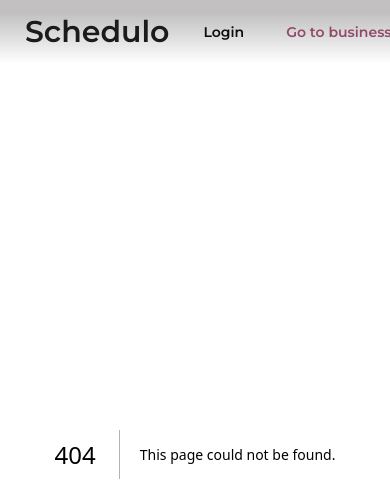
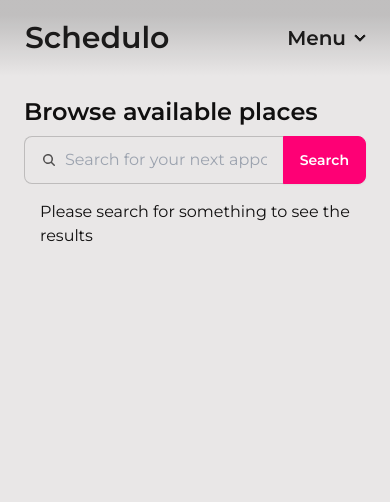
Before and after one commit to PetoMPP/Schedulo, a Next.js app in the folder schedulo-web/: page /search in a window 390 px wide. Before the commit this address had no page. Shown: the top 502 px of the page. Built offline with nearby package versions, Linux system fonts and the light colour scheme; what tailwindcss-animated would draw is missing.

Commit message:
front: adjust layout for mobile, add basic search results page

```diff
--- a/schedulo-web/app/components/input.tsx
+++ b/schedulo-web/app/components/input.tsx
@@ -1,3 +1,5 @@
+"use client";
+
 type InputProps = {
   name?: string;
   label?: string;
@@ -6,14 +8,28 @@ type InputProps = {
   value?: string;
   placeholder?: string;
   joinElements?: React.JSX.Element;
-}
+  onChange?: (e: React.ChangeEvent<HTMLInputElement>) => void;
+  onKeyDown?: (e: React.KeyboardEvent<HTMLInputElement>) => void;
+};
 
 export default function Input(props: InputProps) {
   const input = (
-        <label className={`input input-bordered flex items-center grow gap-2${props.joinElements ? " join-item" : ""}`}>
+    <label
+      className={`input input-bordered flex items-center grow gap-2${
+        props.joinElements ? " join-item" : ""
+      }`}
+    >
       {props.label}
       {props.svg}
-            <input name={props.name ? props.name : ""} type={props.type ? props.type : "text"} className="grow" placeholder={props.placeholder} />
+      <input
+        name={props.name ? props.name : ""}
+        type={props.type ? props.type : "text"}
+        className="grow"
+        placeholder={props.placeholder}
+        value={props.value}
+        onChange={(e) => props.onChange?.(e)}
+        onKeyDown={(e) => props.onKeyDown?.(e)}
+      />
     </label>
   );
   if (props.joinElements) {
--- a/schedulo-web/app/components/login-menu.tsx
+++ /dev/null
@@ -1,20 +0,0 @@
-'use client'
-
-import Link from "next/link"
-
-export default function LoginMenu() {
-    const clickMenu = () => document.getElementById("login-menu-summary")?.click();
-    return (
-        <ul className="menu menu-horizontal px-1">
-            <li className="min-w-36">
-                <details>
-                    <summary id="login-menu-summary">Login</summary>
-                    <ul className="bg-base-100 rounded-t-none p-2 flex flex-col gap-1">
-                        <li><Link onClick={clickMenu} href="/login">User</Link></li>
-                        <li><Link onClick={clickMenu} href="/biz/login">Bussiness owner</Link></li>
-                    </ul>
-                </details>
-            </li>
-        </ul>
-    )
-}
--- /dev/null
+++ b/schedulo-web/app/components/navbar-menu.tsx
@@ -0,0 +1,51 @@
+"use client";
+
+import Link from "next/link";
+import useIsBiz from "../hooks/is-biz";
+import useWindowWidth, { WindowWidth } from "../hooks/window-size";
+
+export default function NavbarMenu() {
+  const isBiz = useIsBiz();
+  const width = useWindowWidth();
+  const clickMenu = () =>
+    document.getElementById("navbar-menu-summary")?.click();
+  const links = isBiz
+    ? [
+        <Link href="/biz/login" className="btn btn-ghost">
+          Login
+        </Link>,
+        <Link href="/" className="btn btn-ghost text-secondary break-words">
+          Go to appointments portal
+        </Link>,
+      ]
+    : [
+        <Link href="/login" className="btn btn-ghost">
+          Login
+        </Link>,
+        <Link href="/biz" className="btn btn-ghost text-secondary break-words">
+          Go to business owner portal
+        </Link>,
+      ];
+  if (width > WindowWidth.Large) {
+    return <>{links}</>;
+  }
+
+  return (
+    <ul className="menu menu-horizontal px-1">
+      <li className="">
+        <details>
+          <summary id="navbar-menu-summary" className="text-xl font-semibold">
+            Menu
+          </summary>
+          <ul className="bg-base-100 rounded-t-none p-2 flex flex-col gap-1 right-0">
+            {links.map((link, i) => (
+              <li key={i} onClick={clickMenu}>
+                {link}
+              </li>
+            ))}
+          </ul>
+        </details>
+      </li>
+    </ul>
+  );
+}
--- a/schedulo-web/app/components/navbar.tsx
+++ b/schedulo-web/app/components/navbar.tsx
@@ -2,13 +2,14 @@
 
 import Link from "next/link";
 import useIsBiz from "../hooks/is-biz";
+import NavbarMenu from "./navbar-menu";
 
 export default function Navbar() {
   const isBiz = useIsBiz();
   return (
-    <div className="navbar fixed bg-gradient-to-b from-base-300 from-20% opacity-95">
-      <div className="flex lg:w-1/2 lg:mx-auto">
-        <div className="flex-1">
+    <div className="navbar fixed bg-gradient-to-b from-base-300 from-20% to-base-100 opacity-95 z-50">
+      <div className="flex lg:w-1/2 lg:mx-auto justify-between w-full">
+        <div className="flex">
           <Link
             href={isBiz ? "/biz" : "/"}
             className="btn btn-ghost text-3xl text-base-content font-semibold"
@@ -16,26 +17,8 @@ export default function Navbar() {
             {isBiz ? "Schedulo Biz" : "Schedulo"}
           </Link>
         </div>
-        <div className="flex-none flex gap-2">
-          {isBiz ? (
-            <>
-              <Link href="/biz/login" className="btn btn-ghost">
-                Login
-              </Link>
-              <Link href="/" className="btn btn-ghost text-secondary">
-                Go to appointments portal
-              </Link>
-            </>
-          ) : (
-            <>
-              <Link href="/login" className="btn btn-ghost">
-                Login
-              </Link>
-              <Link href="/biz" className="btn btn-ghost text-secondary">
-                Go to business owner portal
-              </Link>
-            </>
-          )}
+        <div className="flex gap-2">
+          <NavbarMenu />
         </div>
       </div>
     </div>
--- a/schedulo-web/app/components/owner-card.tsx
+++ b/schedulo-web/app/components/owner-card.tsx
@@ -3,14 +3,16 @@ export type OwnerCardProps = {
   img?: string;
   summary?: string;
   new?: boolean;
+  wide?: boolean;
 };
 
 export default function OwnerCard(props: OwnerCardProps) {
+  const style = props.wide ? "w-full" : "card-compact lg:w-96 w-60";
   return (
-    <div className="card card-compact bg-base-100 w-96 shadow-md">
+    <div className={`card bg-base-100 ${style} shadow-md h-full`}>
       <figure>
         <img
-          src={props.img ? props.img : "https://via.placeholder.com/640x360"}
+          src={props.img ? props.img : "https://via.placeholder.com/1200x800"}
           alt={props.name}
         />
       </figure>
--- a/schedulo-web/app/components/recommended-owners.tsx
+++ b/schedulo-web/app/components/recommended-owners.tsx
@@ -87,7 +87,7 @@ export default function RecommendedOwners() {
       <div className="relative">
         <div
           id="recommended-owners-nav"
-          className="absolute left-5 right-5 top-1/2 flex justify-between z-10"
+          className="absolute left-0 right-0 top-1/3 flex justify-between z-10 opacity-50"
         >
           <a
             className="btn btn-circle btn-neutral"
--- /dev/null
+++ b/schedulo-web/app/components/search-results.tsx
@@ -0,0 +1,56 @@
+import OwnerCard, { OwnerCardProps } from "./owner-card";
+
+export default function SearchResults(props: { query?: string }) {
+  const owners: OwnerCardProps[] = [
+    {
+      name: "Barber shop",
+      summary: "The number 1 barber on this page!",
+      new: true,
+    },
+    {
+      name: "Beauty salon",
+      summary: "You're already beatiful, but wait until you visit us!",
+    },
+    {
+      name: "Boberly shop",
+      summary: "The second best barber on this page!",
+    },
+    {
+      name: "Nail salon",
+      summary: "We'll make your nails shine!",
+    },
+    {
+      name: "Hair salon",
+      summary: "We'll make your hair shine!",
+    },
+    {
+      name: "Tattoo parlor",
+      summary: "We'll make your skin different!",
+      new: true,
+    },
+  ];
+  const filtered = owners.filter(
+    (o: OwnerCardProps) =>
+      o.name.toLowerCase().includes(props.query!) ||
+      o.summary?.toLowerCase().includes(props.query!)
+  );
+
+  return (
+    <div className="flex flex-col gap-4 p-4">
+      {props.query ? (
+        <h3>
+          Search results for: <span className="font-mono">{props.query}</span>
+        </h3>
+      ) : (
+        <p>Please search for something to see the results</p>
+      )}
+      {props.query ? (
+        filtered.length > 0 ? (
+          filtered.map((owner, i) => <OwnerCard key={i} wide {...owner} />)
+        ) : (
+          <p>No results found</p>
+        )
+      ) : null}
+    </div>
+  );
+}
--- a/schedulo-web/app/components/search.tsx
+++ b/schedulo-web/app/components/search.tsx
@@ -1,14 +1,40 @@
+"use client";
+
+import { useState } from "react";
 import Input from "./input";
 import SvgSearch from "./svg/search";
+import Link from "next/link";
+import { useRouter } from "next/navigation";
 
-export default function Search() {
+export default function Search(props: { query?: string }) {
+  const [query, setQuery] = useState(props.query);
+  const router = useRouter();
+  const onKeyDown = (e: React.KeyboardEvent<HTMLInputElement>) => {
+    if (e.key === "Enter") {
+      router.push(getSearchHref(query));
+    }
+  };
   return (
-    <Input svg={<SvgSearch />} placeholder="Search for your next appointment!" joinElements={<SearchElements />} />
+    <Input
+      svg={<SvgSearch />}
+      placeholder="Search for your next appointment!"
+      joinElements={<SearchElements query={query} />}
+      value={query}
+      onChange={(e) => setQuery(e.target.value)}
+      onKeyDown={onKeyDown}
+    />
   );
 }
 
-function SearchElements() {
+function SearchElements(props: { query?: string }) {
+  const href = getSearchHref(props.query);
   return (
-    <button className="btn btn-primary join-item">Search</button>
+    <Link href={href} className="btn btn-primary join-item">
+      Search
+    </Link>
   );
 }
+
+function getSearchHref(query: string | undefined) {
+  return query ? `/search?q=${query}` : "";
+}
--- /dev/null
+++ b/schedulo-web/app/hooks/window-size.ts
@@ -0,0 +1,26 @@
+import { useState } from "react";
+import useEvent from "./event";
+
+export enum WindowWidth {
+  Small = 640,
+  Medium = 768,
+  Large = 1024,
+  XLarge = 1280,
+  XXLarge = 1536,
+}
+
+function getWindowWidth(w: number): WindowWidth {
+  if (w < WindowWidth.Small) return WindowWidth.Small;
+  if (w < WindowWidth.Medium) return WindowWidth.Medium;
+  if (w < WindowWidth.Large) return WindowWidth.Large;
+  if (w < WindowWidth.XLarge) return WindowWidth.XLarge;
+  if (w < WindowWidth.XXLarge) return WindowWidth.XXLarge;
+  return WindowWidth.XXLarge;
+}
+
+export default function useWindowWidth(): WindowWidth {
+  const [width, setWidth] = useState(getWindowWidth(window.innerWidth));
+  useEvent(window, "resize", () => setWidth(getWindowWidth(window.innerWidth)));
+
+  return width;
+}
--- a/schedulo-web/app/layout.tsx
+++ b/schedulo-web/app/layout.tsx
@@ -23,7 +23,7 @@ export default function RootLayout({
     <html lang="en">
       <body className={`${font.variable} ${monoFont.variable} font-sans`}>
         <Navbar />
-        <div className="p-6 pt-8 lg:pt-36 mx-auto lg:w-1/2">{children}</div>
+        <div className="p-6 pt-24 lg:pt-36 mx-auto lg:w-1/2">{children}</div>
       </body>
     </html>
   );
--- /dev/null
+++ b/schedulo-web/app/search/page.tsx
@@ -0,0 +1,16 @@
+"use client";
+
+import Search from "../components/search";
+import SearchResults from "../components/search-results";
+import { useSearchParams } from "next/navigation";
+
+export default function SearchPage() {
+  const query = useSearchParams().get("q") ?? undefined;
+  return (
+    <>
+      <h2 className="font-semibold text-2xl pb-2">Browse available places</h2>
+      <Search query={query} />
+      <SearchResults query={query} />
+    </>
+  );
+}
```
Lines whose indentation alone changed are shown as unchanged.
